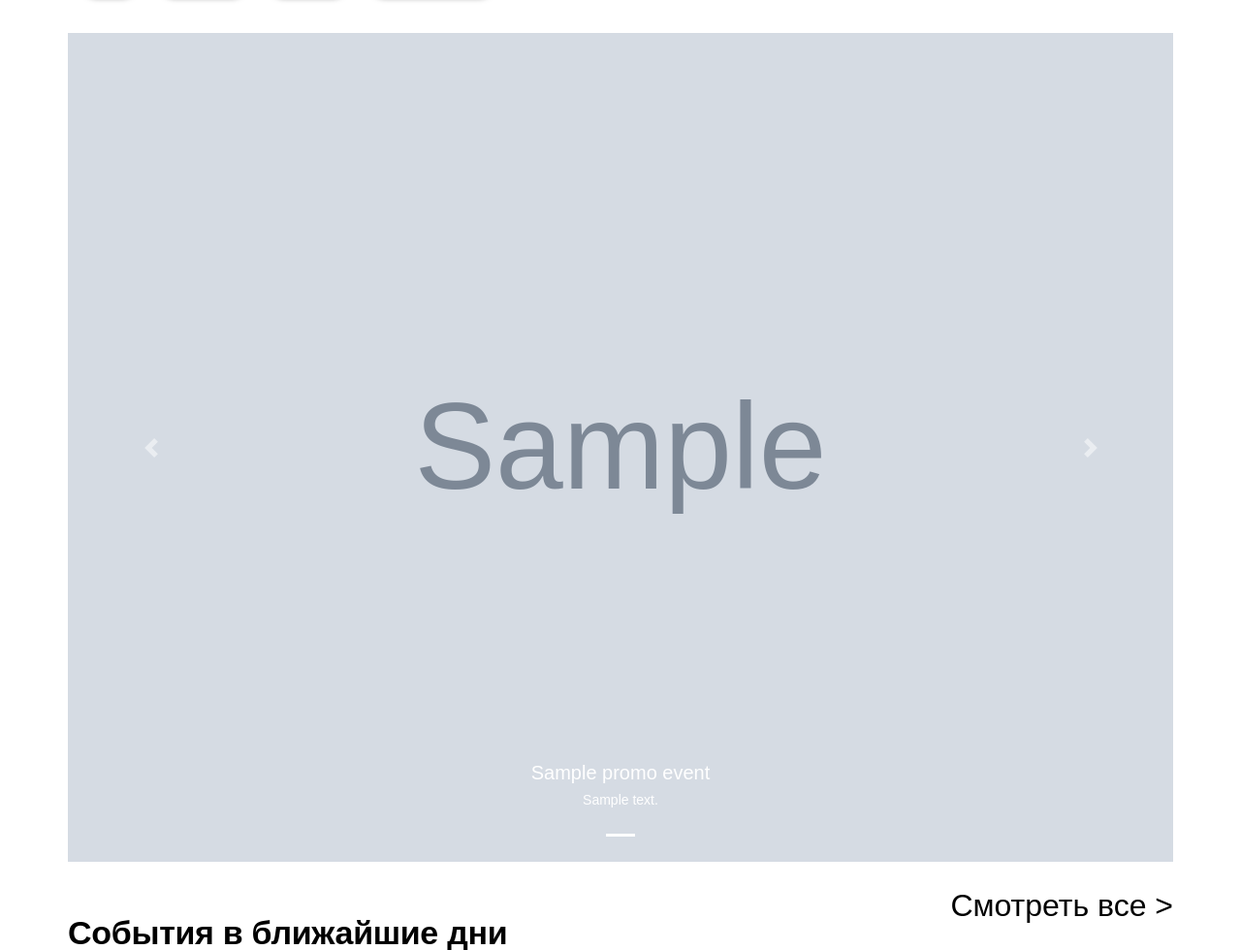
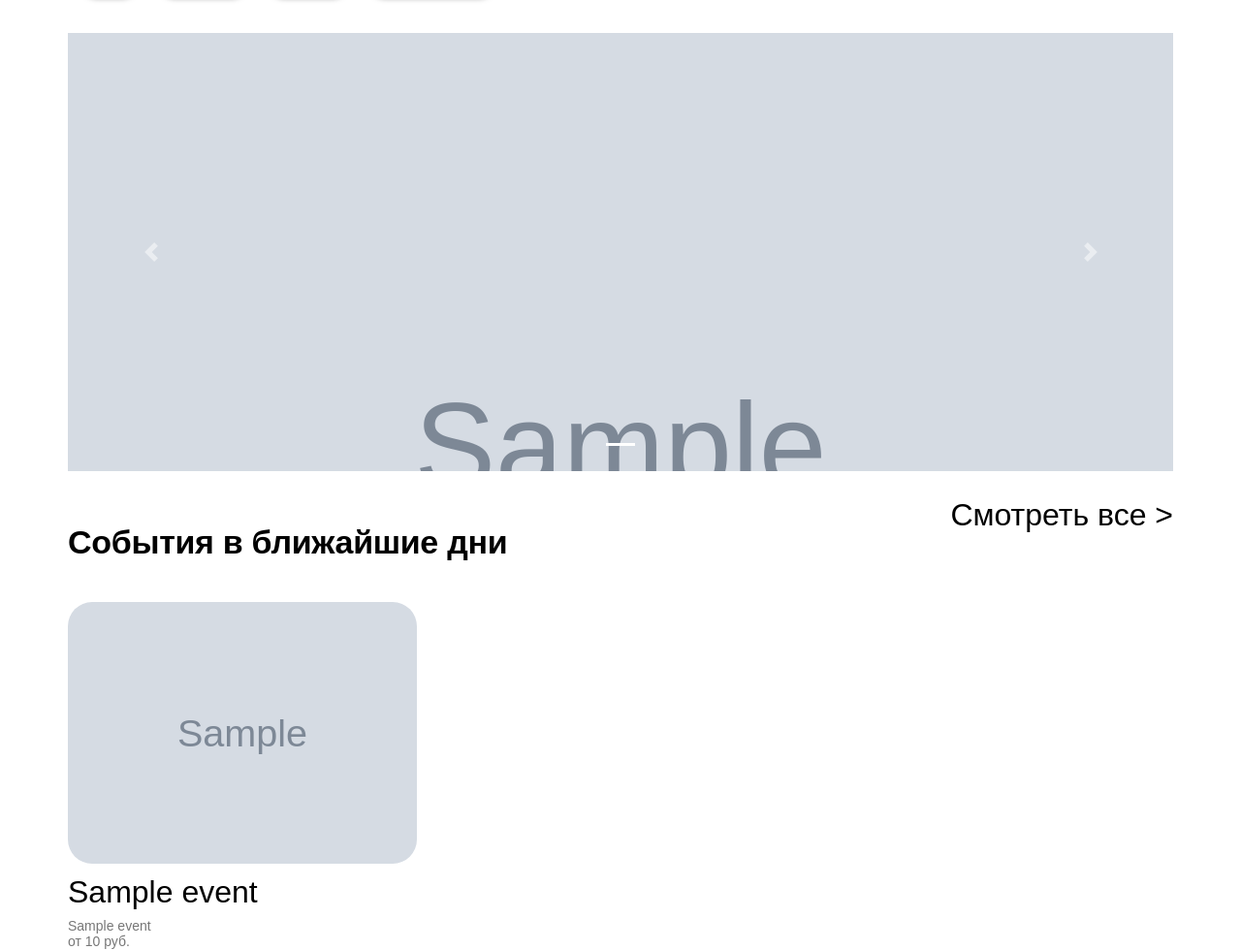
Before and after one commit to iizakharov/IamGO, a Django app: template mainapp/templates/mainapp/index.html in a window 1280 px wide. Shown: the part 317-1297 px from the top of the page at 97% size. Run offline with Django 3.2, Linux system fonts and the light colour scheme; the template is opened without the code that fills it: most values are stand-ins (such as "Sample title", 1, 10 or a date in 2020); grey boxes marked "Sample" are stand-in pictures; some libraries are stand-ins or nearby versions.

Commit message:
set image size in slider on main page

```diff
--- a/mainapp/templates/mainapp/index.html
+++ b/mainapp/templates/mainapp/index.html
@@ -14,7 +14,7 @@
                     <li data-target="#carouselExampleCaptions" data-slide-to="{{ forloop.counter0 }}"{% if forloop.first %} class="active">{% endif %}</li>
                     {% endfor %}
                 </ol>
-                <div class="carousel-inner">
+                <div class="carousel-inner" style="overflow: hidden; max-height: 452px;">
                     {% for event in promo_events %}
                     {% if forloop.first %}
                         <div class="carousel-item active">
```
